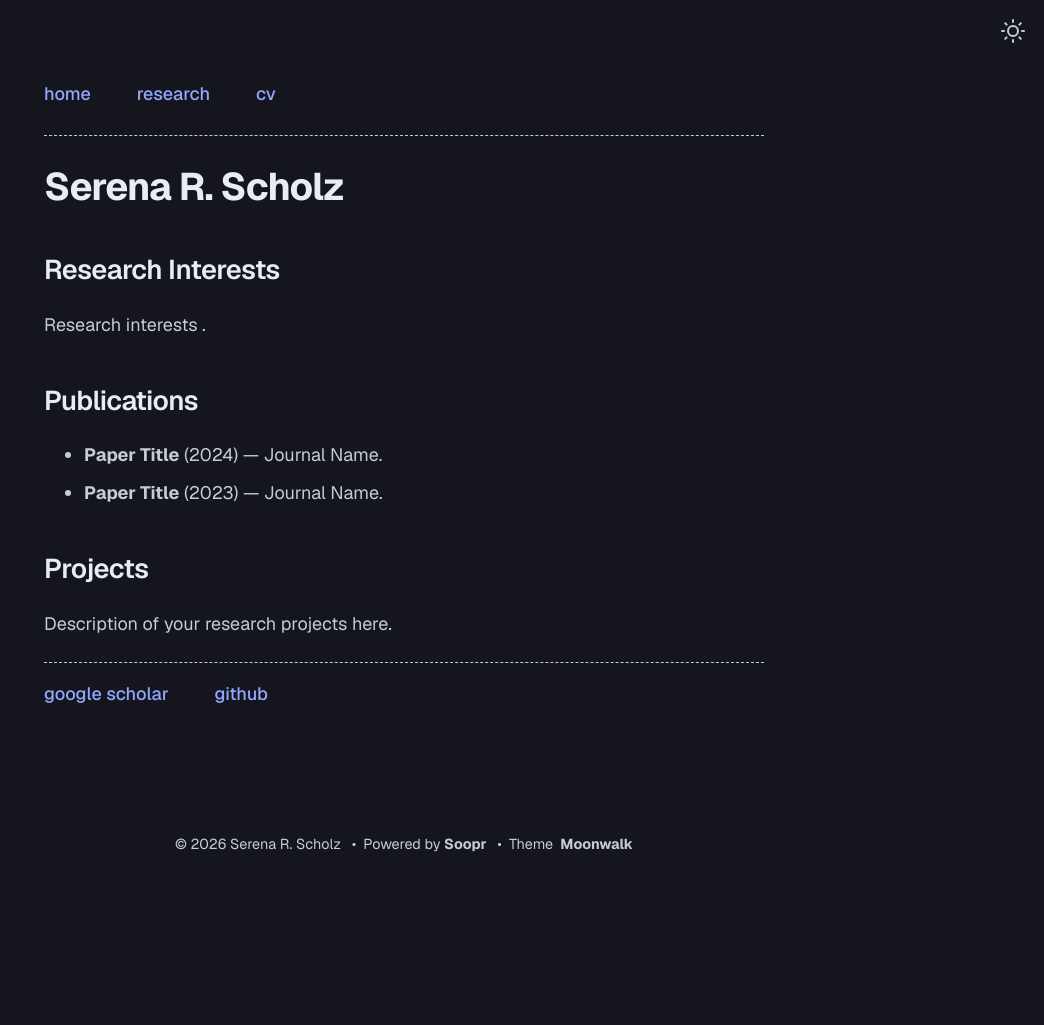
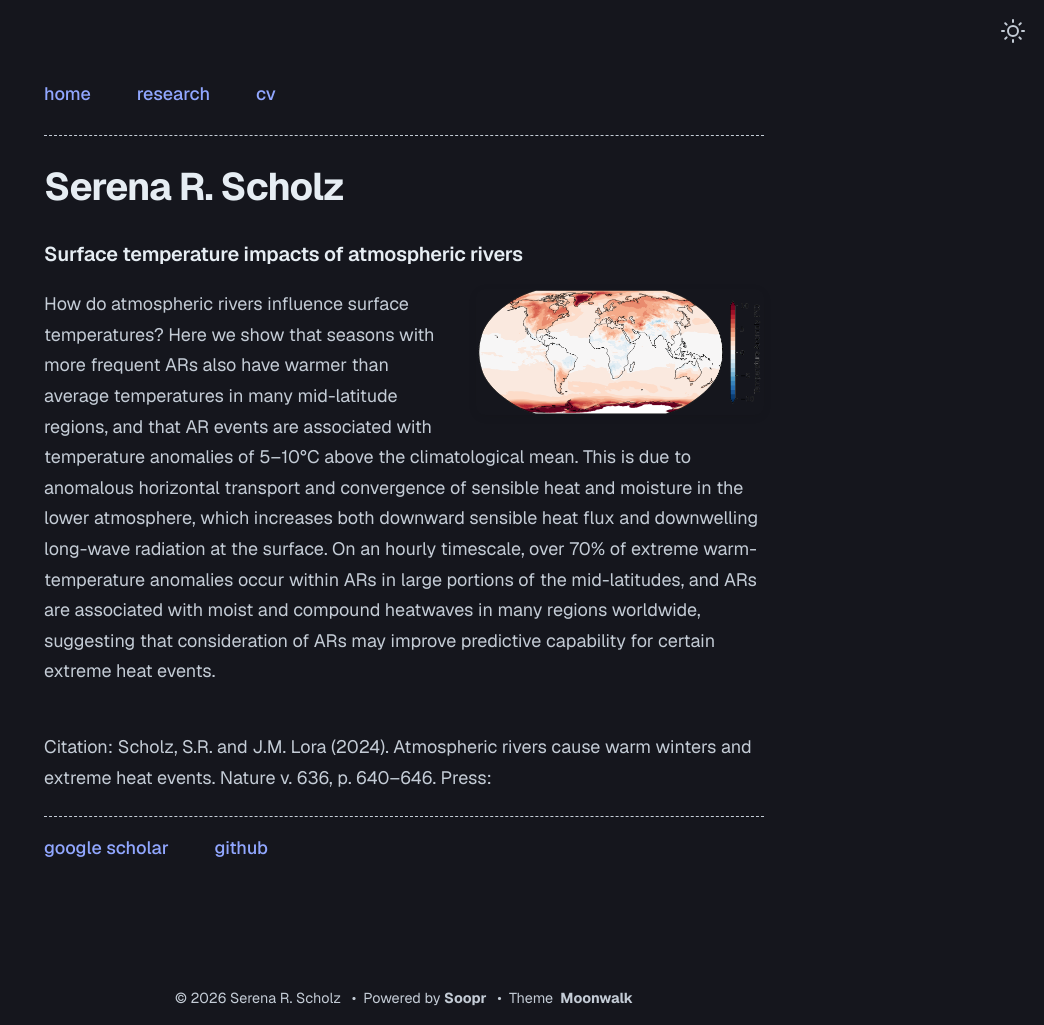
Before and after one commit to serenarscholz/serenarscholz.github.io, a Jekyll site: the page built from research.md, in a window 1280 px wide. Shown: the whole page, without its empty margins (236-1280 px from the left). Built offline with Jekyll 4.4.1, drawn with Linux system fonts in a browser that asks for light colours; before the commit the page ends 900 px from its top, so only the background shows below that.

Commit message:
Update research.md

```diff
--- a/research.md
+++ b/research.md
@@ -4,15 +4,15 @@ title: Research
 permalink: /research/
 ---
 
-## Research Interests
+### Surface temperature impacts of atmospheric rivers
 
-Research interests .
+<img src="/assets/Fig_forwebsite_transparent.png"
+     alt="2m temperature anomalies associated with atmospheric rivers"
+     style="float: right; width: 40%; margin: 0 0 1em 1.5em;">
 
-## Publications
+How do atmospheric rivers influence surface temperatures? Here we show that seasons with more frequent ARs also have warmer than average temperatures in many mid-latitude regions, and that AR events are associated with temperature anomalies of 5–10°C above the climatological mean. This is due to anomalous horizontal transport and convergence of sensible heat and moisture in the lower atmosphere, which increases both downward sensible heat flux and downwelling long-wave radiation at the surface. On an hourly timescale, over 70% of extreme warm-temperature anomalies occur within ARs in large portions of the mid-latitudes, and ARs are associated with moist and compound heatwaves in many regions worldwide, suggesting that consideration of ARs may improve predictive capability for certain extreme heat events.
 
-- **Paper Title** (2024) — Journal Name.
-- **Paper Title** (2023) — Journal Name.
+<div style="clear: both;"></div>
 
-## Projects
-
-Description of your research projects here.
+Citation: Scholz, S.R. and J.M. Lora (2024). Atmospheric rivers cause warm winters and extreme heat events. Nature v. 636, p. 640–646.
+Press:
```
